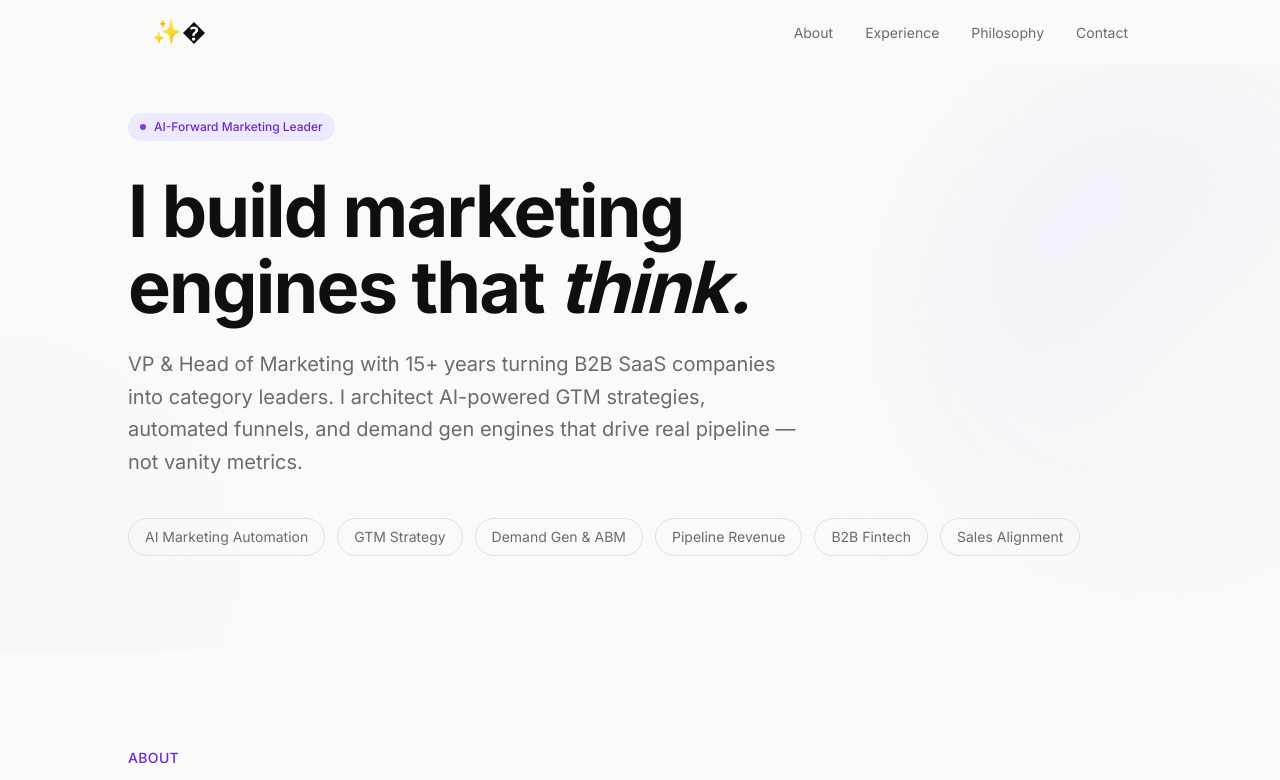
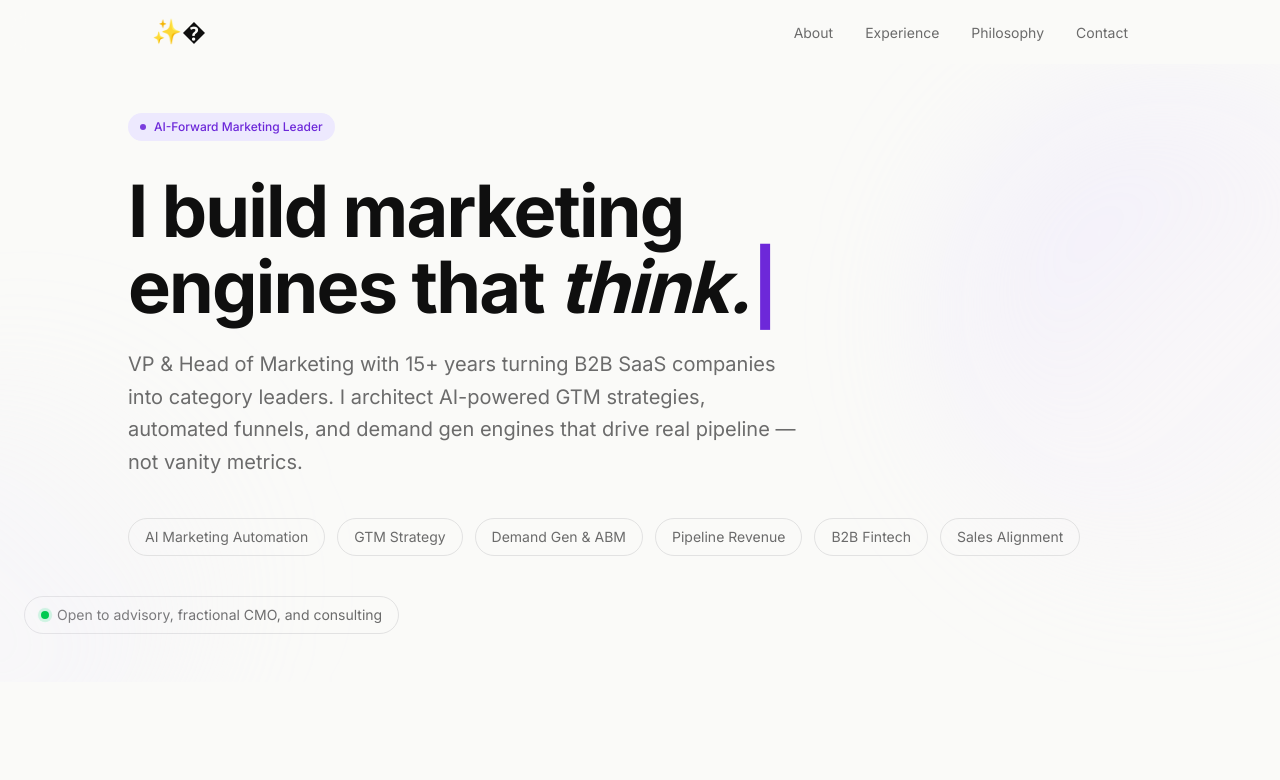
Before and after one commit to neelythomson/neelythomson-site, a Next.js app: page / in a window 1280 px wide. Shown: the top 780 px of the page. Built offline with nearby package versions, Linux system fonts and the light colour scheme.

Commit message:
Hero: typing cursor, open-to blurb, tighter spacing

```diff
--- a/src/components/Hero.tsx
+++ b/src/components/Hero.tsx
@@ -1,6 +1,6 @@
 export default function Hero() {
   return (
-    <section className="pt-28 pb-24 px-6 relative overflow-hidden">
+    <section className="pt-28 pb-12 px-6 relative overflow-hidden">
       {/* Subtle gradient orb */}
       <div className="absolute top-20 -right-40 w-[500px] h-[500px] rounded-full bg-gradient-to-br from-violet-200/40 via-purple-100/20 to-transparent blur-3xl pointer-events-none" />
       <div className="absolute -bottom-20 -left-40 w-[400px] h-[400px] rounded-full bg-gradient-to-tr from-violet-100/30 to-transparent blur-3xl pointer-events-none" />
@@ -16,7 +16,7 @@ export default function Hero() {
           <br />
           engines that{" "}
           <span
-            className="italic"
+            className="italic typing-cursor"
             style={{ fontFamily: "var(--font-display)" }}
           >
             think.
@@ -48,6 +48,14 @@ export default function Hero() {
           ))}
         </div>
       </div>
-    </section>
+
+        <div className="mt-10 inline-flex items-center gap-2 rounded-full border border-[var(--color-border)] px-4 py-2 text-sm text-[var(--color-muted)]">
+          <span className="relative flex h-2 w-2">
+            <span className="absolute inline-flex h-full w-full animate-ping rounded-full bg-green-400 opacity-75"></span>
+            <span className="relative inline-flex h-2 w-2 rounded-full bg-green-500"></span>
+          </span>
+          Open to advisory, fractional CMO, and consulting
+        </div>
+</section>
   );
 }
```
